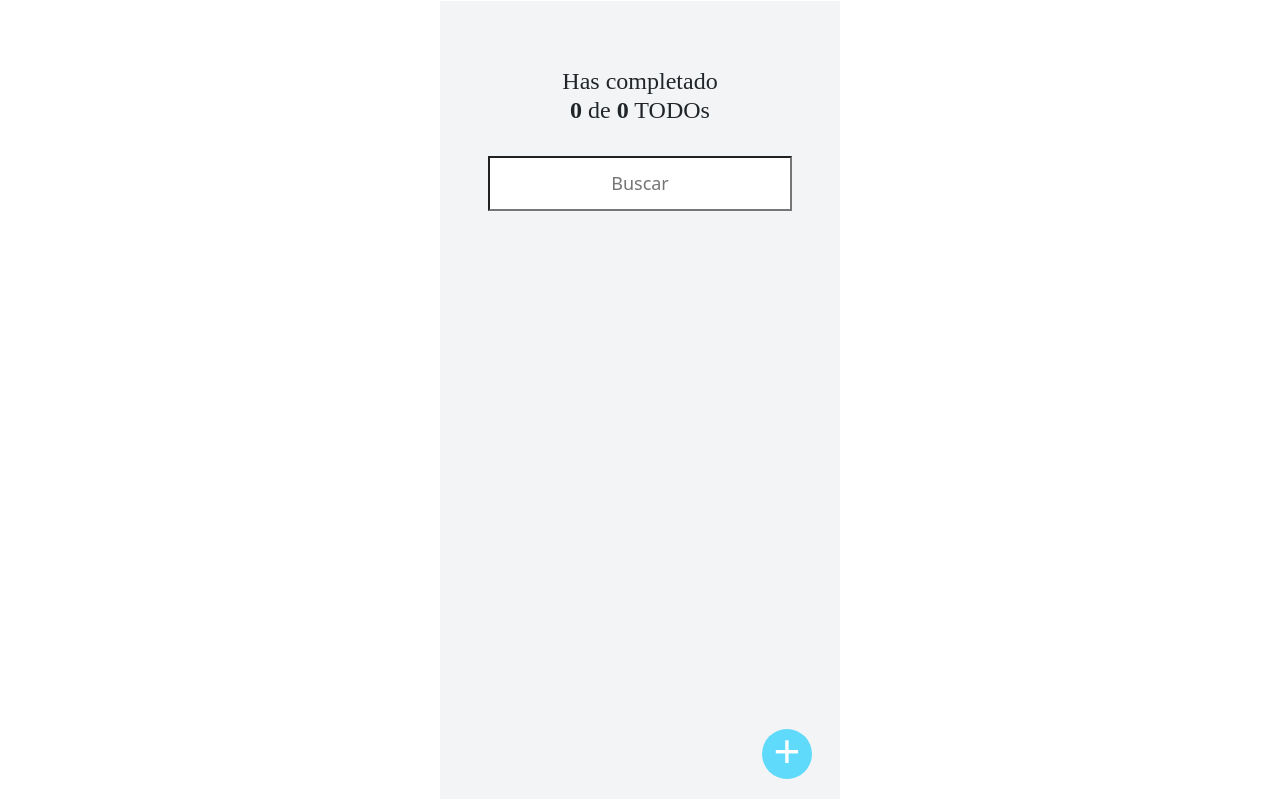
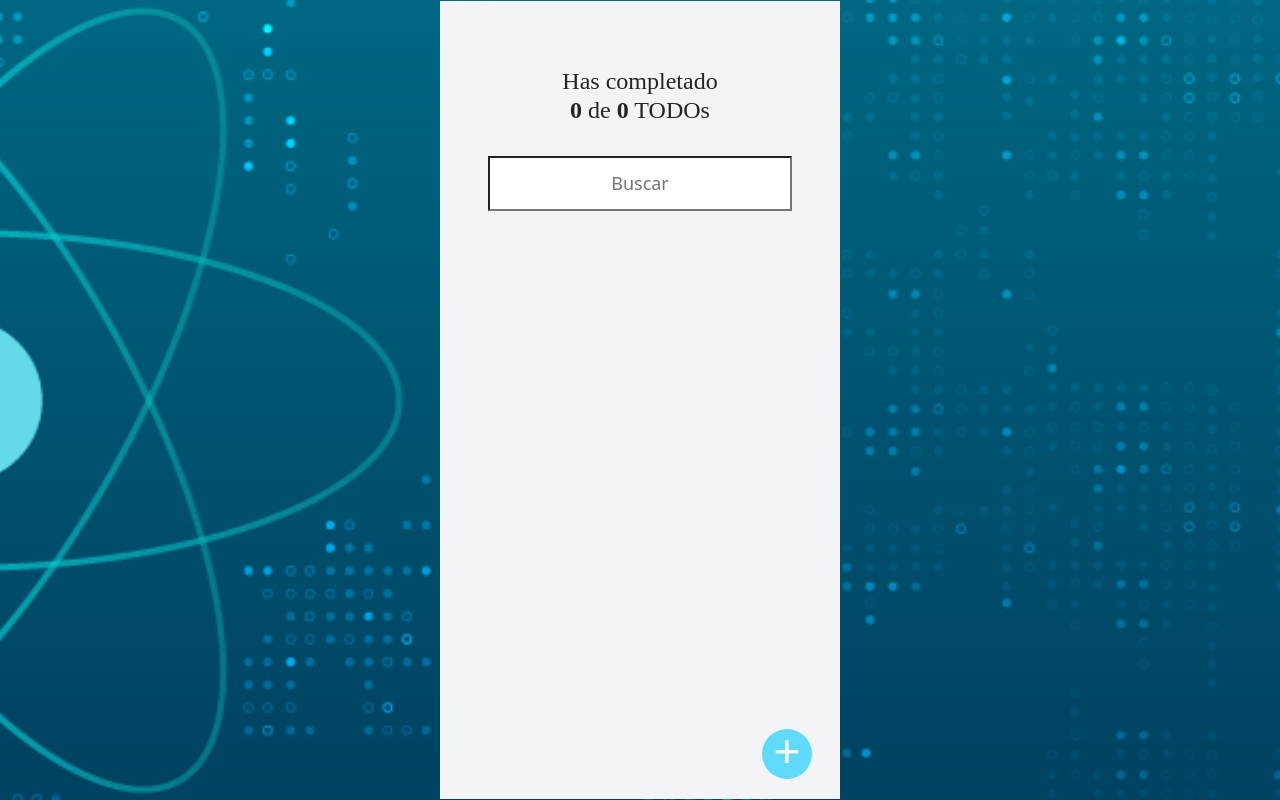
Before and after one commit to BrayanAlexisAC/reactjs_training, a React (Create React App) app: page / in a window 1280 px wide. Built offline with nearby package versions, Linux system fonts and the light colour scheme.

Commit message:
Created img background

```diff
--- a/src/assets/styles/TodoMachine.css
+++ b/src/assets/styles/TodoMachine.css
@@ -1,8 +1,46 @@
-.todoMachineWarapper{
+.todoMachineWrapper{
   min-width: 100vw;
   min-height: 100vh;
   display: flex;
   flex-direction: column;
   justify-content: center;
   align-items: center;
+  overflow: hidden;
+  background: linear-gradient(180deg, rgba(0, 106, 133, 1) 0%, rgba(2, 84, 114, 1) 0%, rgba(0, 61, 93, 1) 93%);
 }
+
+.image-todo-background{
+  width: 100vw;
+  height: 100%;
+  transition: ease all .5s;
+}
+
+@media (max-width: 1000px){
+  .image-todo-background{
+    transform: scale(6);
+  }
+}
+
+@media (min-width: 1000px){
+  .image-todo-background{
+    transform: scale(3.0);
+  }
+}
+
+@media (min-width: 1150px){
+  .image-todo-background{
+    transform: scale(2.0);
+  }
+}
+
+@media (min-width: 1400px){
+  .image-todo-background{
+    transform: scale(1.6);
+  }
+}
+
+@media (min-width: 1600px){
+  .image-todo-background{
+    transform: scale(1.3);
+  }
+}
--- /dev/null
+++ b/src/components/common/TodoImage.jsx
@@ -0,0 +1,14 @@
+import React from 'react'
+
+function TodoImage({ name, src, alt }) {
+  return React.createElement(
+    'img',
+    {
+      className: `image-${name}`,
+      srcSet: src,
+      alt: alt
+    }
+  )
+}
+
+export {TodoImage}
--- a/src/pages/todoMachine/App.jsx
+++ b/src/pages/todoMachine/App.jsx
@@ -1,14 +1,21 @@
 import React from 'react'
 import { TodoContainer } from '../../components/TodoContainer'
 import { TodoProvider } from '../../contexts/TodoContext'
+import { TodoImage } from '../../components/common/TodoImage'
+import pathBackGroundImg from '../../assets/images/ReactToolKit_Banner-1200x500.webp'
 
 import '../../assets/styles/TodoMachine.css'
 
 function App() {
   return React.createElement(
     'div',
-    {className: 'todoMachineWarapper'},
+    {className: 'todoMachineWrapper'},
     <TodoProvider>
+      <TodoImage
+        name={'todo-background'}
+        src={pathBackGroundImg}
+        alt={'React Background'}
+      />
       <TodoContainer/>
     </TodoProvider>
   )
```
Also changed, not shown: src/assets/images/ReactToolKit_Banner-1200x500.webp (added).
